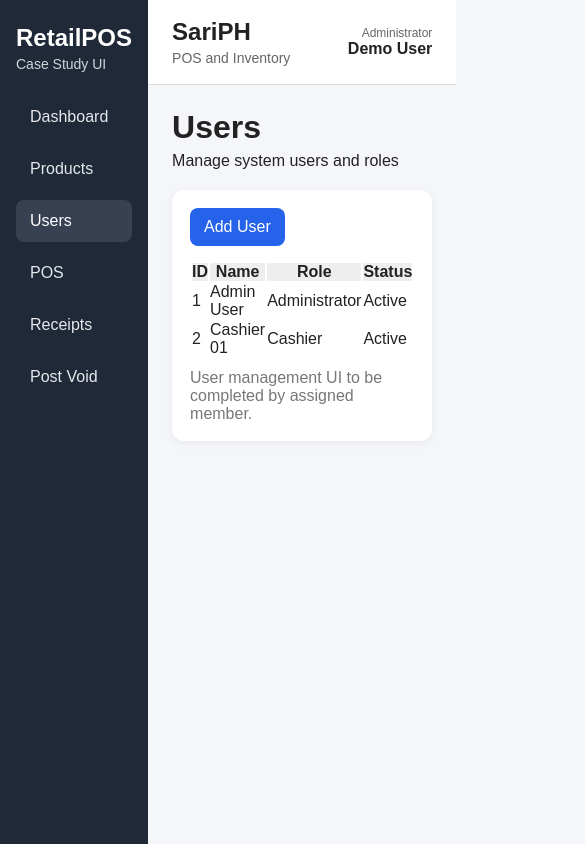
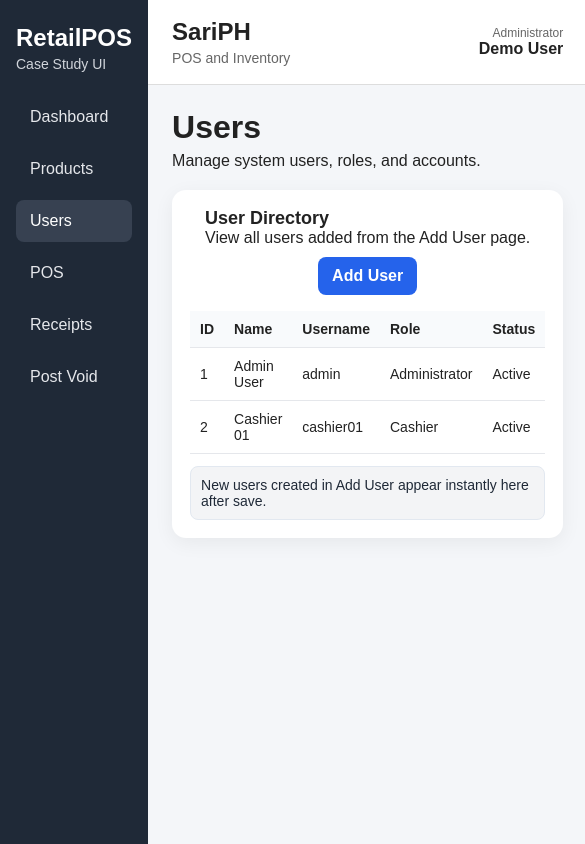
Before and after one commit to kurtlarrenlowqual/sari_ph, a React (Create React App) app: page /users in a window 390 px wide. Shown: the whole page, 585 px wide, since content can reach past the window. Built offline with nearby package versions, Linux system fonts and the light colour scheme.

Commit message:
Updated AddUserPage and UserListPage. Added also some CSS changes.

```diff
--- a/src/index.css
+++ b/src/index.css
@@ -169,11 +169,75 @@ select {
   padding: 10px 14px;
   border-radius: 8px;
   cursor: pointer;
+  font-weight: 600;
+  transition: transform 0.15s ease, background 0.15s ease;
+}
+
+.btn:hover {
+  transform: translateY(-1px);
+  background: #d1d5db;
 }
 
 .btn-primary {
   background: #2563eb;
   color: white;
+}
+
+.btn-primary:hover {
+  background: #1d4ed8;
+}
+
+.btn-outline {
+  background: transparent;
+  border: 1px solid #2563eb;
+  color: #2563eb;
+}
+
+.user-table {
+  width: 100%;
+  border-collapse: collapse;
+  min-width: 520px;
+}
+
+.user-table th,
+.user-table td {
+  border-bottom: 1px solid #e5e7eb;
+  text-align: left;
+  padding: 10px;
+}
+
+.user-table thead {
+  background: #f8fafc;
+}
+
+.table-wrap {
+  overflow-x: auto;
+  width: 100%;
+}
+
+.user-table {
+  width: 100%;
+  min-width: 100%;
+}
+
+@media (max-width: 720px) {
+  .panel {
+    padding: 14px;
+  }
+
+  .user-table {
+    min-width: 0;
+    font-size: 14px;
+  }
+
+  .form-actions {
+    flex-direction: column;
+    align-items: stretch;
+  }
+
+  .button-full {
+    width: 100%;
+  }
 }
 
 .login-page {
@@ -219,6 +283,72 @@ select {
   border-radius: 8px;
 }
 
+.add-user-panel {
+  max-width: 780px;
+  width: 100%;
+  margin: 0 auto;
+  padding: 20px;
+  border-radius: 12px;
+}
+
+.panel-header {
+  display: flex;
+  justify-content: space-between;
+  align-items: flex-start;
+  gap: 10px;
+  margin-bottom: 8px;
+}
+
+.panel-header h2 {
+  margin-bottom: 3px;
+  font-size: 18px;
+}
+
+.badge {
+  font-size: 12px;
+  border-radius: 999px;
+  background: #e0e7ff;
+  color: #1d4ed8;
+  padding: 4px 10px;
+  font-weight: 600;
+  align-self: center;
+}
+
+.form-actions {
+  display: flex;
+  justify-content: flex-end;
+  align-items: center;
+  gap: 10px;
+  margin-top: 4px;
+  grid-column: 1 / -1;
+}
+
+.button-full {
+  min-width: 140px;
+}
+
+.form-message {
+  margin-top: 10px;
+  color: #047857;
+  font-weight: 600;
+}
+
+@media (max-width: 720px) {
+  .form-actions {
+    flex-direction: column;
+    align-items: stretch;
+  }
+
+  .button-full {
+    width: 100%;
+  }
+
+  .panel-header {
+    flex-direction: column;
+    align-items: flex-start;
+  }
+}
+
 .hint-box {
   margin-top: 16px;
   background: #eff6ff;
@@ -226,10 +356,63 @@ select {
   padding: 12px;
   border-radius: 8px;
   font-size: 14px;
+  color: #1d4ed8;
 }
 
-.stub-card h1 {
-  margin-bottom: 10px;
+.form-notice {
+  background: #f3f4f6;
+  border: 1px solid #e2e8f0;
+  border-radius: 8px;
+  padding: 10px;
+  font-size: 14px;
+  color: #1f2937;
+}
+
+.panel {
+  background: #fff;
+  border-radius: 14px;
+  padding: 18px;
+  box-shadow: 0 5px 20px rgba(0,0,0,0.06);
+}
+
+.panel-header {
+  display: flex;
+  justify-content: space-between;
+  align-items: center;
+  gap: 10px;
+  margin-bottom: 16px;
+}
+
+.panel-header h2 {
+  margin: 0;
+  font-size: 18px;
+}
+
+.add-user-panel {
+  max-width: 900px;
+  margin: 0 auto;
+}
+
+.user-table {
+  width: 100%;
+  border-collapse: collapse;
+  min-width: 100%;
+}
+
+.user-table th,
+.user-table td {
+  border-bottom: 1px solid #e5e7eb;
+  text-align: left;
+  padding: 10px;
+}
+
+.user-table thead {
+  background: #f8fafc;
+}
+
+.table-wrap {
+  overflow-x: auto;
+  width: 100%;
 }
 
 .stub-card p {
--- a/src/pages/users/AddUserPage.js
+++ b/src/pages/users/AddUserPage.js
@@ -1,4 +1,63 @@
+import { useState } from "react";
+import { useNavigate } from "react-router-dom";
+
+const STORAGE_KEY = "sari_users";
+
+function getSavedUsers() {
+  try {
+    const data = localStorage.getItem(STORAGE_KEY);
+    if (!data) return [];
+    const parsed = JSON.parse(data);
+    return Array.isArray(parsed) ? parsed : [];
+  } catch {
+    return [];
+  }
+}
+
+function setSavedUsers(users) {
+  localStorage.setItem(STORAGE_KEY, JSON.stringify(users));
+}
+
 export default function AddUserPage() {
+  const [user, setUser] = useState({ fullName: "", username: "", password: "", role: "Cashier" });
+  const [message, setMessage] = useState("");
+  const navigate = useNavigate();
+
+  const handleChange = (field) => (event) => {
+    setUser((prev) => ({ ...prev, [field]: event.target.value }));
+  };
+
+  const handleSubmit = (event) => {
+    event.preventDefault();
+    if (!user.fullName.trim() || !user.username.trim() || !user.password.trim()) {
+      setMessage("Please complete all fields before creating a user.");
+      return;
+    }
+
+    const existingUsers = getSavedUsers();
+    const newUser = {
+      id: existingUsers.length + 1,
+      fullName: user.fullName.trim(),
+      username: user.username.trim(),
+      role: user.role,
+      status: "Active",
+      createdAt: new Date().toISOString(),
+    };
+    setSavedUsers([...existingUsers, newUser]);
+
+    setMessage(`User '${user.username}' created successfully.`);
+    setUser({ fullName: "", username: "", password: "", role: "Cashier" });
+
+    setTimeout(() => {
+      navigate("/users");
+    }, 300);
+  };
+
+  const handleReset = () => {
+    setUser({ fullName: "", username: "", password: "", role: "Cashier" });
+    setMessage("");
+  };
+
   return (
     <div>
       <div className="page-header">
@@ -6,44 +65,55 @@ export default function AddUserPage() {
         <p>Create a new system account</p>
       </div>
 
-      <div className="panel">
+      <div className="panel add-user-panel">
+        <div className="panel-header">
+          <div>
+            <h2>User details</h2>
+            <p>Fill in the user information to add an account.</p>
+          </div>
+          <span className="badge">UI only</span>
+        </div>
 
-        <form className="form-grid">
-
+        <form className="form-grid" onSubmit={handleSubmit}>
           <label>
             Full Name
-            <input type="text"/>
+            <input type="text" value={user.fullName} onChange={handleChange("fullName")} placeholder="Ex: Juan Dela Cruz" />
           </label>
 
           <label>
             Username
-            <input type="text"/>
+            <input type="text" value={user.username} onChange={handleChange("username")} placeholder="Ex: jdelacruz" />
           </label>
 
           <label>
             Password
-            <input type="password"/>
+            <input type="password" value={user.password} onChange={handleChange("password")} placeholder="Enter password" />
           </label>
 
           <label>
             Role
-            <select>
+            <select value={user.role} onChange={handleChange("role")}>
               <option>Administrator</option>
               <option>Supervisor</option>
               <option>Cashier</option>
             </select>
           </label>
 
-          <button className="btn btn-primary">
-            Create User
-          </button>
-
+          <div className="form-actions">
+            <button type="button" className="btn btn-outline" onClick={handleReset}>
+              Reset
+            </button>
+            <button type="submit" className="btn btn-primary button-full">
+              Create User
+            </button>
+          </div>
         </form>
 
-        <p style={{marginTop:"10px", color:"#777"}}>
-          Backend connection will be implemented later.
+        {message && <p className="form-message">{message}</p>}
+
+        <p className="hint-box">
+          After creating, you will be redirected to the User Directory automatically.
         </p>
-
       </div>
     </div>
   );
--- a/src/pages/users/UserListPage.js
+++ b/src/pages/users/UserListPage.js
@@ -1,48 +1,91 @@
+import { useEffect, useState } from "react";
+import { useNavigate } from "react-router-dom";
+
+const STORAGE_KEY = "sari_users";
+
+function getSavedUsers() {
+  try {
+    const data = localStorage.getItem(STORAGE_KEY);
+    if (!data) return null;
+    const parsed = JSON.parse(data);
+    return Array.isArray(parsed) ? parsed : null;
+  } catch {
+    return null;
+  }
+}
+
+function createDefaultUsers() {
+  const defaultUsers = [
+    { id: 1, fullName: "Admin User", username: "admin", role: "Administrator", status: "Active" },
+    { id: 2, fullName: "Cashier 01", username: "cashier01", role: "Cashier", status: "Active" },
+  ];
+  localStorage.setItem(STORAGE_KEY, JSON.stringify(defaultUsers));
+  return defaultUsers;
+}
+
 export default function UserListPage() {
+  const navigate = useNavigate();
+  const [users, setUsers] = useState([]);
+
+  useEffect(() => {
+    const saved = getSavedUsers();
+    if (saved && saved.length) {
+      setUsers(saved);
+      return;
+    }
+    setUsers(createDefaultUsers());
+  }, []);
+
+  const handleAddUser = () => {
+    navigate("/users/add");
+  };
+
   return (
     <div>
       <div className="page-header">
         <h1>Users</h1>
-        <p>Manage system users and roles</p>
+        <p>Manage system users, roles, and accounts.</p>
       </div>
 
-      <div className="panel">
-
-        <button className="btn btn-primary" style={{marginBottom:"15px"}}>
+      <div className="panel add-user-panel">
+        <div className="panel-header">
+          <div>
+            <h2>User Directory</h2>
+            <p>View all users added from the Add User page.</p>
+          </div>
+          <button className="btn btn-primary" onClick={handleAddUser}>
             Add User
           </button>
+        </div>
 
-        <table style={{width:"100%"}}>
+        <div className="table-wrap">
+          <table className="user-table">
             <thead>
-            <tr style={{background:"#eee"}}>
+              <tr>
                 <th>ID</th>
                 <th>Name</th>
+                <th>Username</th>
                 <th>Role</th>
                 <th>Status</th>
               </tr>
             </thead>
-
             <tbody>
-            <tr>
-              <td>1</td>
-              <td>Admin User</td>
-              <td>Administrator</td>
-              <td>Active</td>
+              {users.map((u) => (
+                <tr key={u.id}>
+                  <td>{u.id}</td>
+                  <td>{u.fullName}</td>
+                  <td>{u.username}</td>
+                  <td>{u.role}</td>
+                  <td>{u.status}</td>
                 </tr>
-
-            <tr>
-              <td>2</td>
-              <td>Cashier 01</td>
-              <td>Cashier</td>
-              <td>Active</td>
-            </tr>
+              ))}
             </tbody>
           </table>
+        </div>
 
-        <p style={{marginTop:"10px", color:"#777"}}>
-          User management UI to be completed by assigned member.
-        </p>
-
+        <div className="form-notice" style={{ marginTop: "12px" }}>
+          New users created in Add User appear instantly here after save.
+        </div>
       </div>
     </div>
   );
```
Lines whose indentation alone changed are shown as unchanged.
